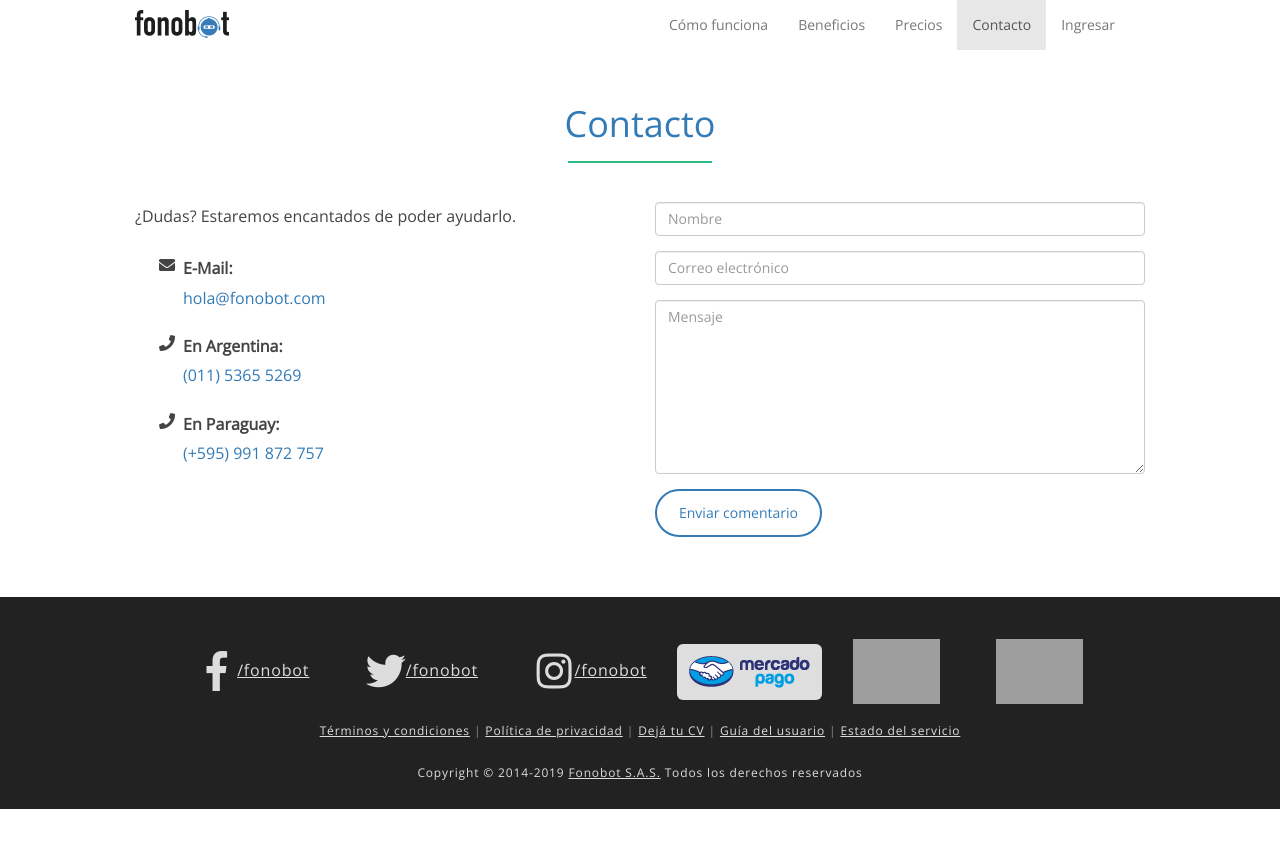
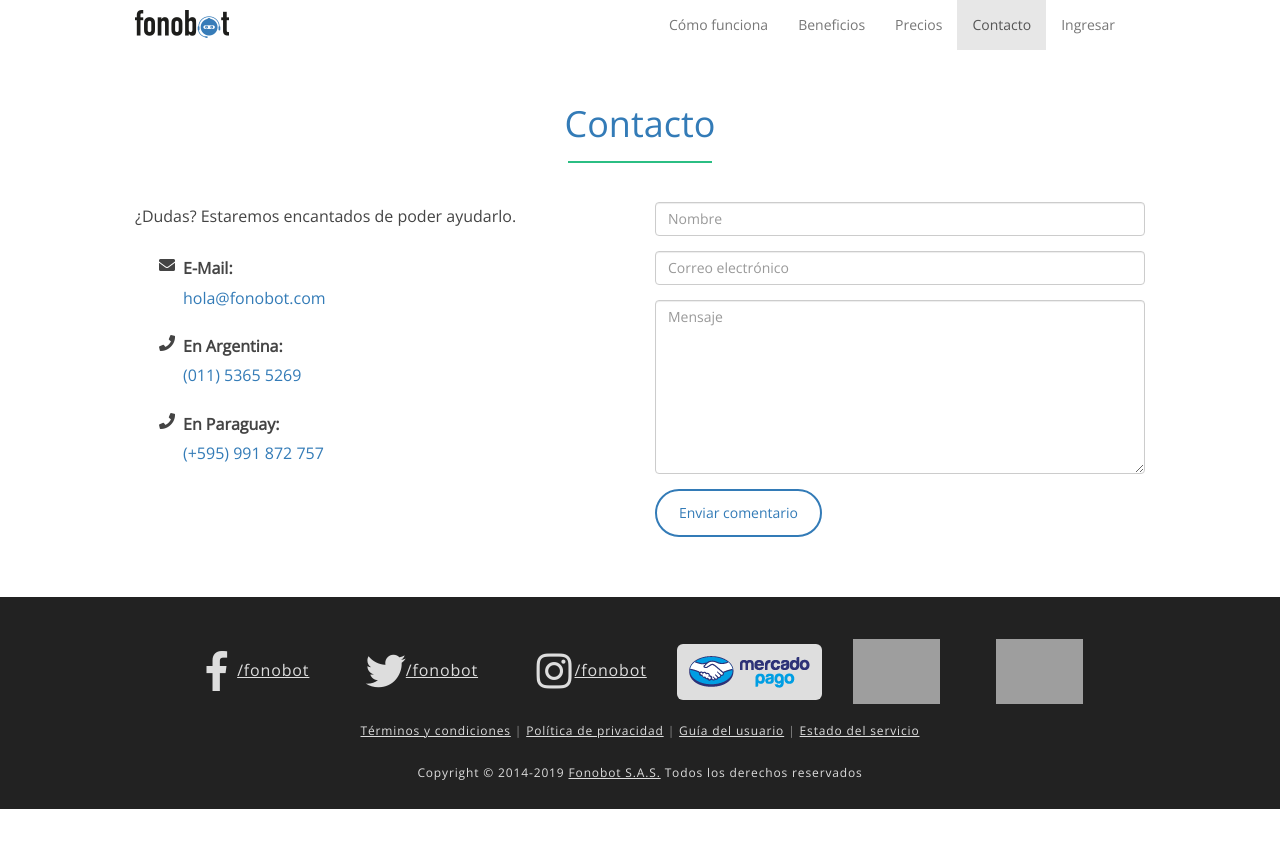
Before and after one commit to netcomsatelital/fonobot, a Jekyll site: the page built from contacto.html, in a window 1280 px wide, cut to the strip 0-848 px from the top of the page. Built offline with Jekyll 4.4.1, drawn with Linux system fonts in a browser that asks for light colours; nearby versions of some CDN libraries; grey boxes are pictures that could not be loaded.

Commit message:
Quitado enlace "dejá tu CV" del pie de página.

```diff
--- a/_includes/footer.main.html
+++ b/_includes/footer.main.html
@@ -17,8 +17,6 @@
           <span class="separator" aria-hidden="true">|</span>
           <a href="{{ "/privacidad.html" | prepend:site.baseurl }}">Pol&iacute;tica de privacidad</a>
           <span class="separator" aria-hidden="true">|</span>
-          <a href="{{ "/negocio.html" | prepend:site.baseurl }}">Dej&aacute; tu CV</a>
-          <span class="separator" aria-hidden="true">|</span>
           <a href="https://fonobot2-doc-user.readthedocs.io/es/latest/" target="_new">Gu&iacute;a del usuario</a>
           <span class="separator" aria-hidden="true">|</span>
           <a href="http://status.fonobot.com" target="_new">Estado del servicio</a>
```
